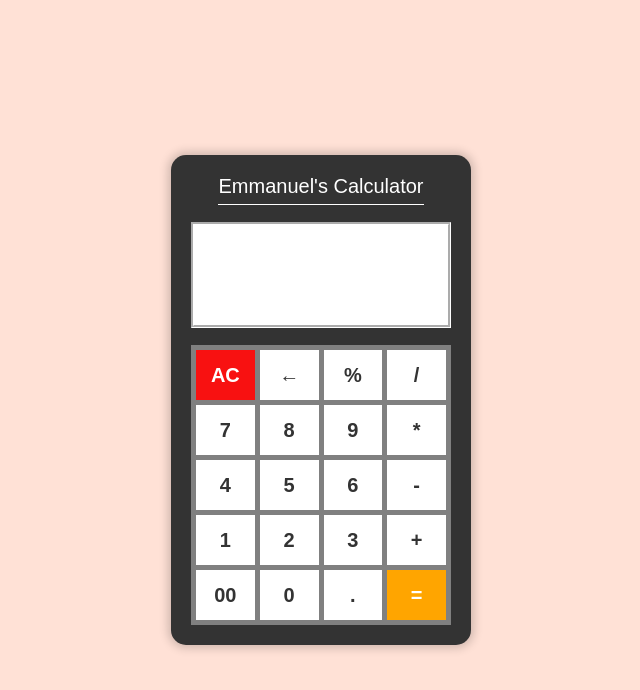
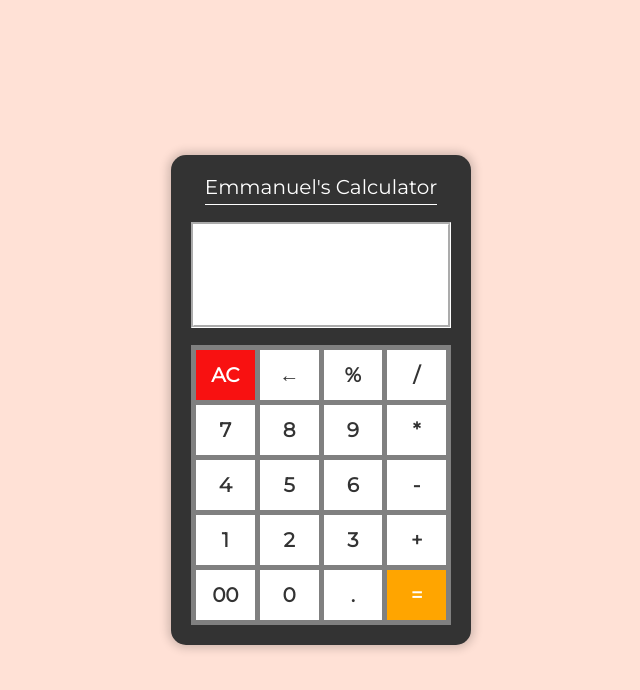
Before and after one commit to EmmanuelOdedele/ReactCalculator, a React (Create React App) app: page / in a window 1280 px wide. Shown: the top 690 px of the page, without its empty margins (319-959 px from the left). Built offline with nearby package versions, Linux system fonts and the light colour scheme.

Commit message:
fourth commit

```diff
--- a/src/index.css
+++ b/src/index.css
@@ -11,6 +11,8 @@ code {
   font-family: source-code-pro, Menlo, Monaco, Consolas, 'Courier New',
     monospace;
 } */
+
+@import url("https://fonts.googleapis.com/css2?family=Montserrat&display=swap");
 
 * {
   margin: 0;
```
